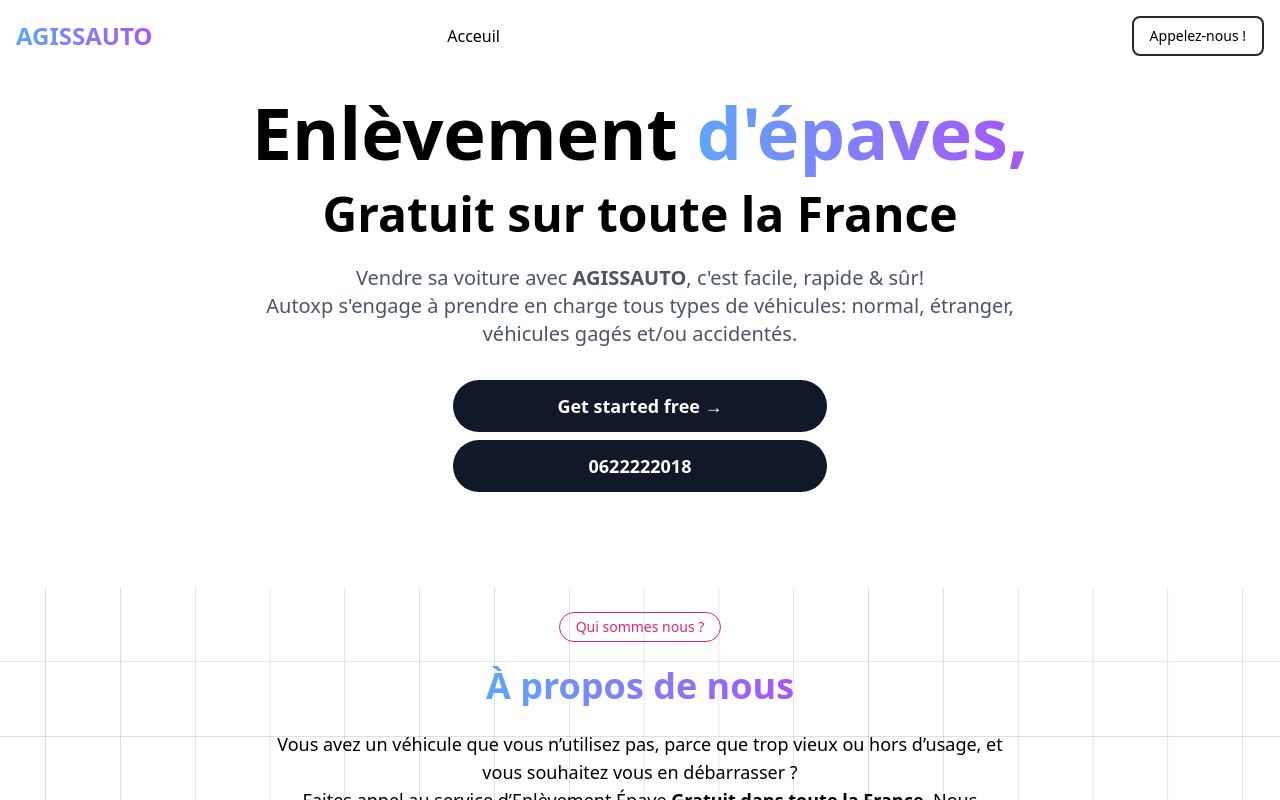
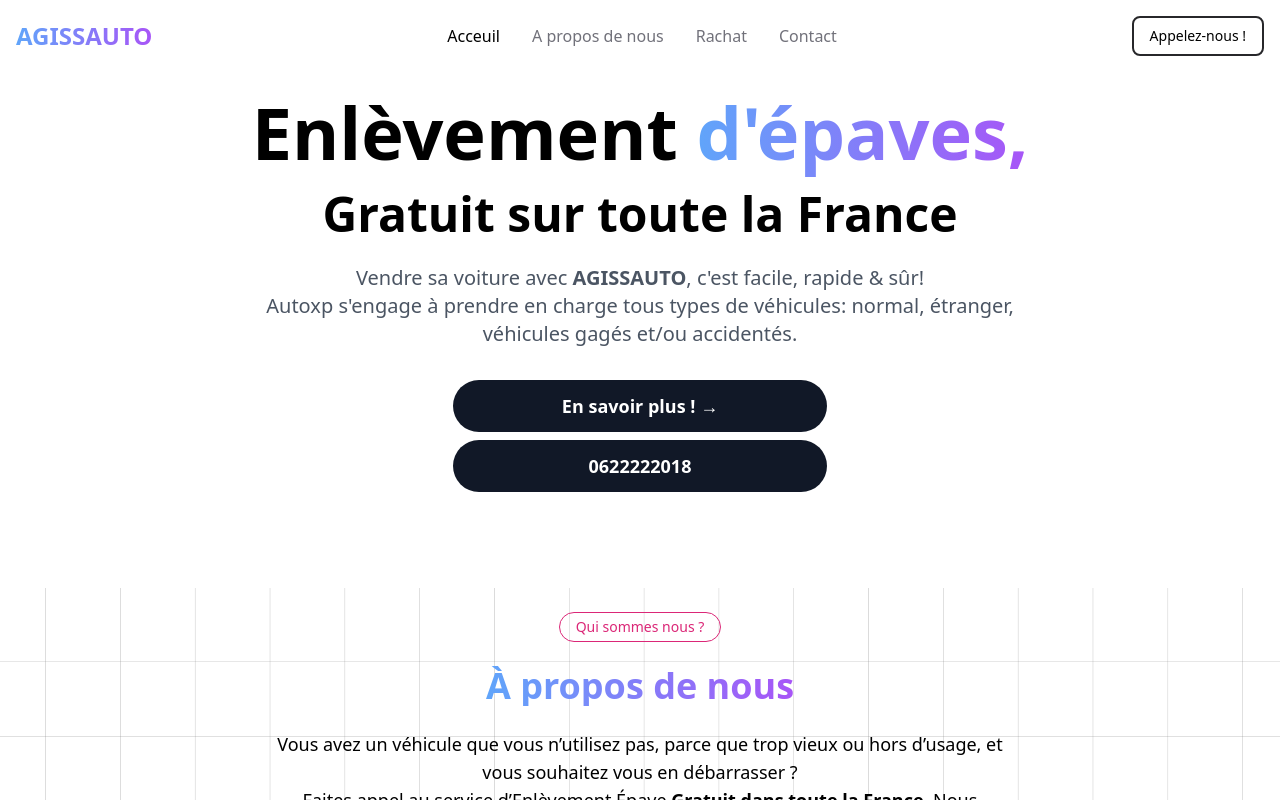
Before and after one commit to kando-o/RS_DEPANNAGE, a React (Vite) app: page / in a window 1280 px wide. Shown: the top 800 px of the page. Built offline with nearby package versions, Linux system fonts and the light colour scheme.

Commit message:
avantage

```diff
--- a/src/components/Advantage.jsx
+++ b/src/components/Advantage.jsx
@@ -10,6 +10,7 @@ gsap.registerPlugin(ScrollTrigger);
 
 const Advantage = () => {
   const featureRefs = useRef([]);
+  const advantage = useRef(null);
 
   useEffect(() => {
     const animateFeatures = gsap.fromTo(
@@ -69,7 +70,7 @@ const Advantage = () => {
   ];
 
   return (
-    <div className='bg-white py-24 mt-24 md:mt-2 md:py-12 flex flex-col'>
+    <div ref={advantage} className='bg-white py-24 mt-24 md:mt-2 md:py-12 flex flex-col'>
       <div className='py-1 self-center px-4 rounded-full border border-pink-600 text-sm font-extralight text-pink-600'>
         Nos Avantages
       </div>
--- a/src/components/Hero.jsx
+++ b/src/components/Hero.jsx
@@ -21,6 +21,17 @@ const Hero = () => {
       "-=0.5" // Overlap with the previous animation
     );
   }, []);
+
+  const handleClickEvent = () => {
+    const advantageElement = document.getElementById('advantage');
+    if (advantageElement) {
+      window.scrollTo({
+        top: advantageElement.offsetTop,
+        behavior: 'smooth'
+      });
+    }
+  };
+
 
   return (
     <div ref={heroRef} className="bg-white text-center py-24 md:py-24 px-4">
@@ -47,9 +58,10 @@ const Hero = () => {
       <div className="flex flex-col w-[50%] md:w-[50%] lg:w-[30%] mx-auto gap-2">
         <button
           ref={buttonRef}
+          onClick={handleClickEvent}
           className="bg-gray-900 text-white font-semibold py-2 px-5 sm:py-3 sm:px-6 rounded-full text-sm sm:text-base md:text-lg hover:bg-gray-800 transition-colors"
         >
-          Get started free →
+          En savoir plus ! →
         </button>
         <button
           className="bg-gray-900 text-white font-semibold py-2 px-5 sm:py-3 sm:px-6 rounded-full text-sm sm:text-base md:text-lg"
--- a/src/components/NavBar.jsx
+++ b/src/components/NavBar.jsx
@@ -99,7 +99,7 @@ const Navbar = () => {
                   className={`block py-2 px-3 rounded md:bg-transparent md:p-0 ${
                     item.current
                       ? 'text-black bg-zinc-00 md:dark:text-black'
-                      : 'text-white hover:bg-gray-100 md:hover:bg-transparent md:hover:text-gray-900 dark:text-zinc-600 dark:hover:bg-gray-700 dark:hover:text-black md:dark:hover:bg-transparent dark:border-gray-700'
+                      : 'text-zinc-500 hover:bg-gray-100 md:hover:bg-transparent md:hover:text-gray-900 dark:text-zinc-600 dark:hover:bg-gray-700 dark:hover:text-black md:dark:hover:bg-transparent dark:border-gray-700'
                   }`}
                   aria-current={item.current ? 'page' : undefined}
                 >
--- a/src/layout/MainLayout.jsx
+++ b/src/layout/MainLayout.jsx
@@ -53,7 +53,7 @@ const MainLayout = () => {
       <NavBar />
       <Hero />
       <div ref={addToRefs}><About /></div>
-      <div ref={addToRefs}><Advantage /></div>
+      <div id='advantage' ref={addToRefs}><Advantage /></div>
       <div ref={addToRefs}><AutoLogoSlider /></div>
       <div ref={addToRefs}><Contact /></div>
       <div ref={addToRefs}><Gallery /></div>
```
